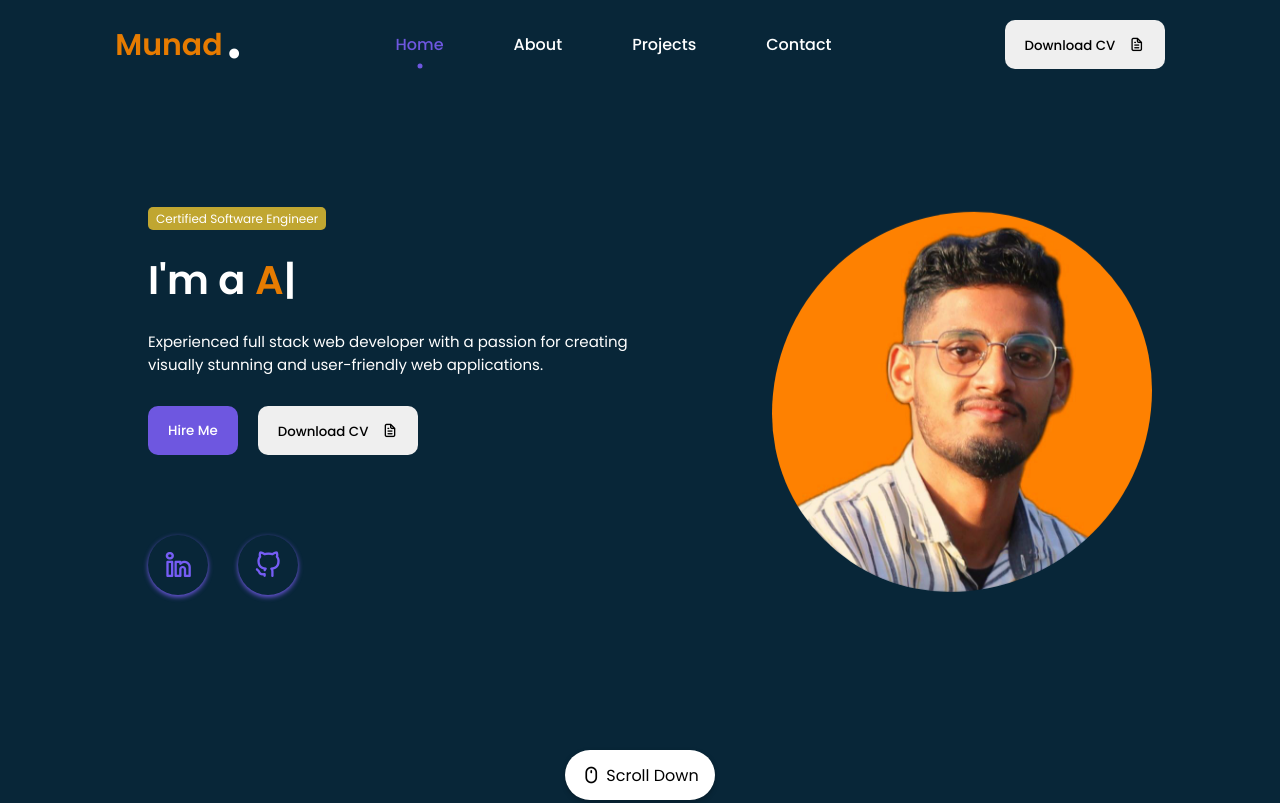
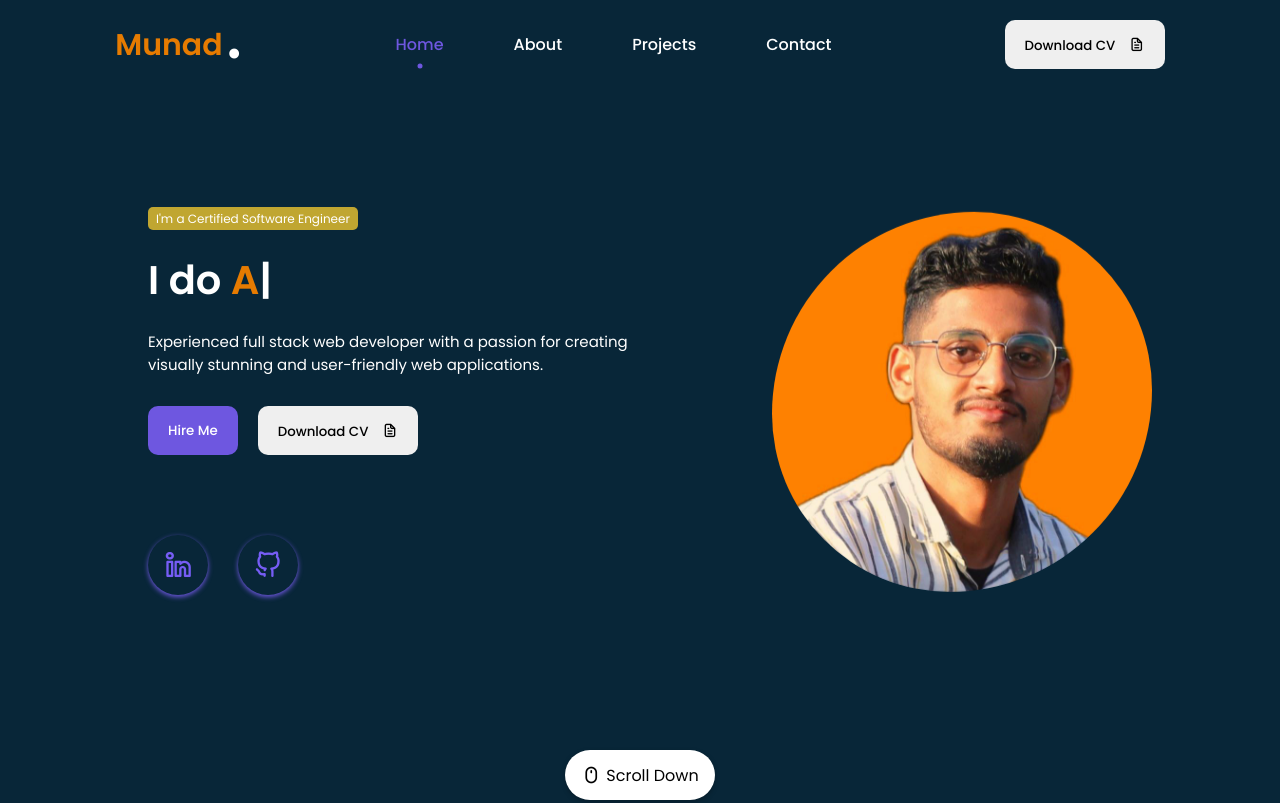
Before and after one commit to munadzaman/munad, a plain HTML site: page index.html in a window 1280 px wide. Shown: the top 803 px of the page. Drawn offline with nearby package versions, Linux system fonts and the light colour scheme.

Commit message:
minor change

```diff
--- a/index.html
+++ b/index.html
@@ -60,10 +60,10 @@
        <section class="featured-box" id="home">
           <div class="featured-text">
             <div class="featured-text-card">
-                <span>Certified Software Engineer</span>
+                <span>I'm a Certified Software Engineer</span>
             </div>
             <div class="featured-name">
-                <p>I'm a <span class="typedText"></span></p>
+                <p>I do  <span class="typedText"></span></p>
             </div>
             <div class="featured-text-info">
                 <p>Experienced full stack web developer with a passion for creating visually stunning
```
